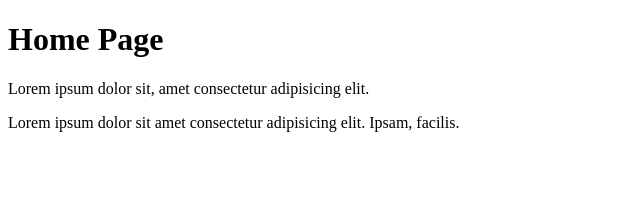
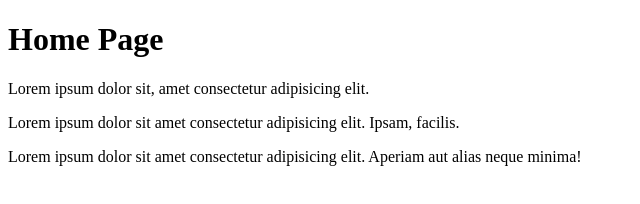
Before and after one commit to Hasnain91/splitmate, a plain HTML site: page index.html in a window 1280 px wide. Shown: the whole page, without its empty margins (0-640 px from the left). Drawn offline with Linux system fonts and the light colour scheme.

Commit message:
Update Index
Update Index Title

Final Update Index

```diff
--- a/index.html
+++ b/index.html
@@ -3,7 +3,8 @@
   <head>
     <meta charset="UTF-8" />
     <meta name="viewport" content="width=device-width, initial-scale=1.0" />
-    <title>Home Page Updated| SplitMate</title>
+    <title>Home Page | SplitMate 01</title>
+    <link rel="stylesheet" href="" />
     <link rel="stylesheet" href="" />
   </head>
 
@@ -15,5 +16,10 @@
         Lorem ipsum dolor sit amet consectetur adipisicing elit. Ipsam, facilis.
       </p>
     </span>
+
+    <p>
+      Lorem ipsum dolor sit amet consectetur adipisicing elit. Aperiam aut alias
+      neque minima!
+    </p>
   </body>
 </html>
```
